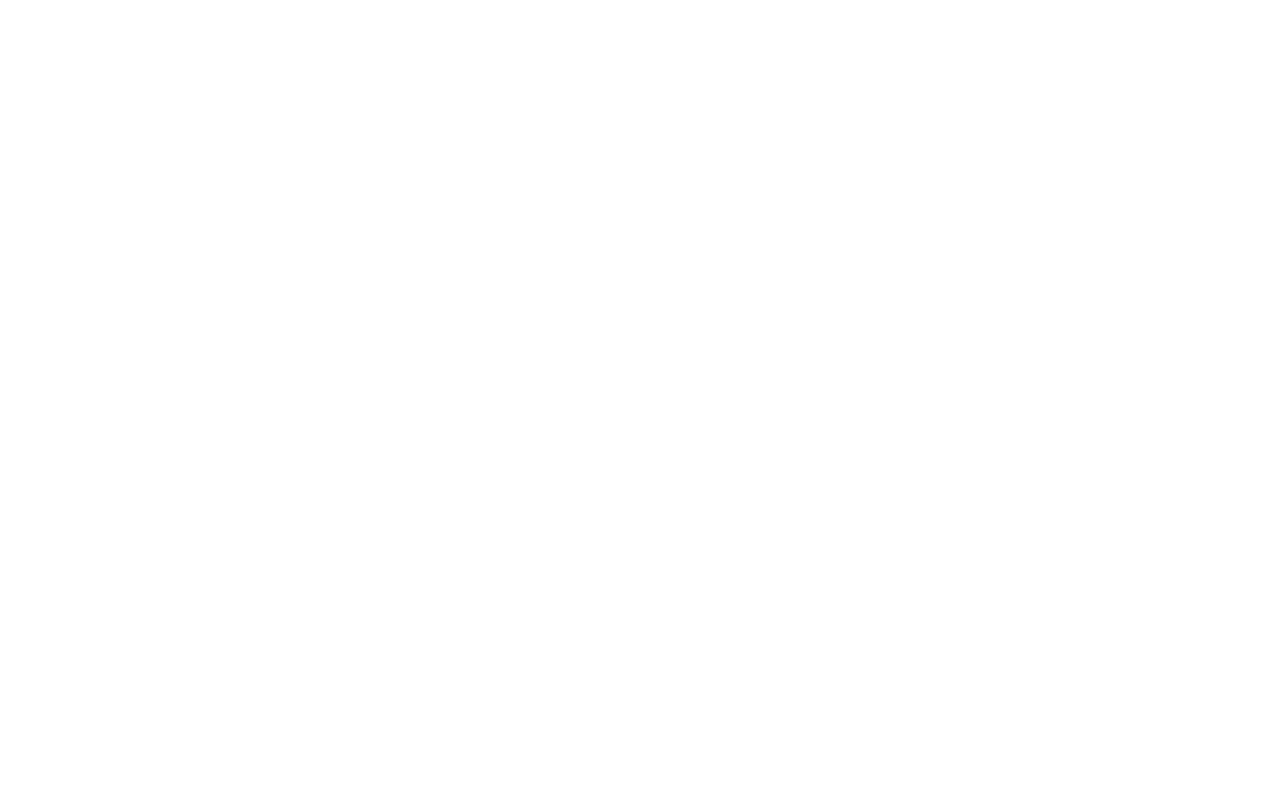
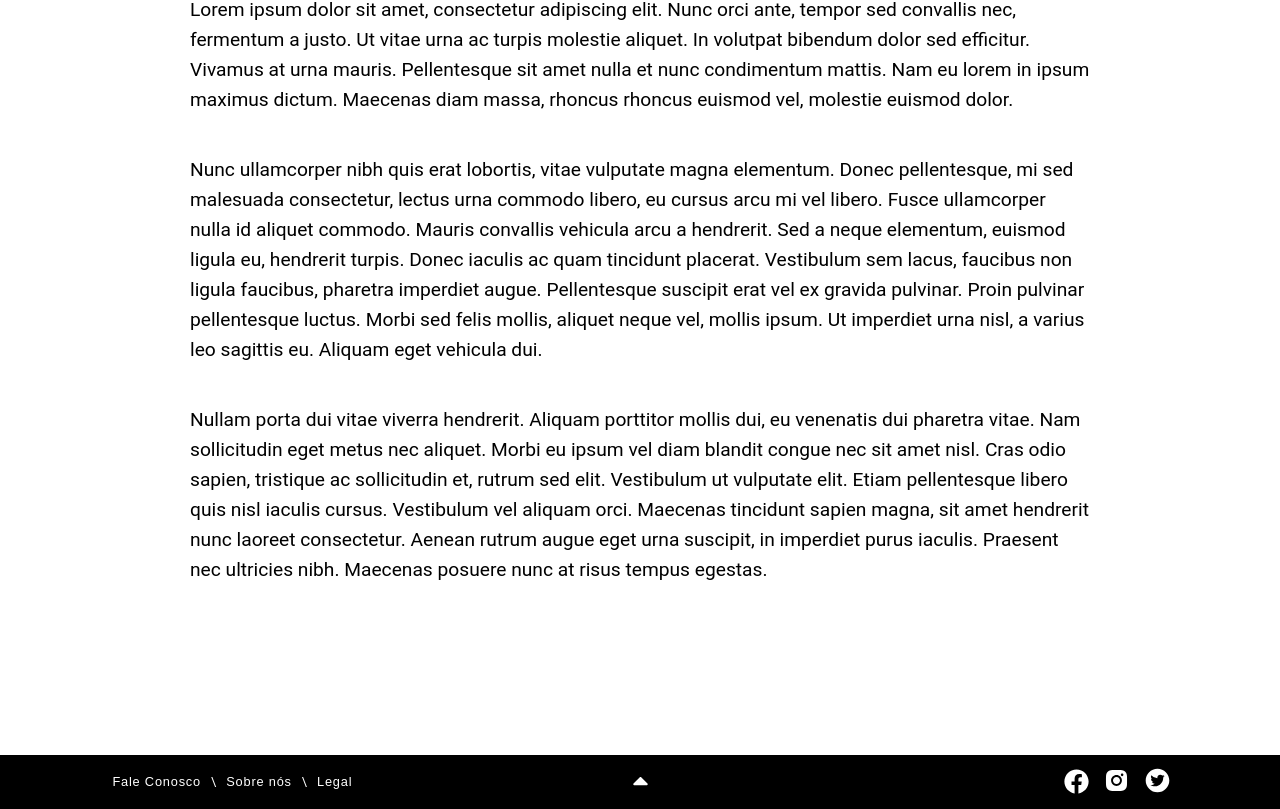
Before and after one commit to ismaelguimaraes/projeto-5gs, a React (Create React App) app: page /informacoes in a window 1280 px wide. Shown: the part 503-1312 px from the top of the page. Before the commit the page ends 800 px from the top, so only its background shows below. Built offline with nearby package versions, Linux system fonts and the light colour scheme; the HTML template or start-up script is replaced by a standard one.

Commit message:
Otimizei o código e criei a página de tecnologia 5g e sustentabilidade

```diff
--- a/src/components/Comparativo/index.js
+++ b/src/components/Comparativo/index.js
@@ -1,7 +1,7 @@
-import React, {useState} from 'react';
+import React from 'react';
 import { Comparacao, Requisitos, Conteudo} from './styles';
+import {Link} from 'react-router-dom';
 import {FaTachometerAlt, FaStopwatch, FaMobileAlt, FaBatteryHalf} from 'react-icons/fa';
-import { Link } from 'react-router-dom';
 
 export default function ComparativoGrande(){
     return (
--- a/src/components/Comparativo/styles.js
+++ b/src/components/Comparativo/styles.js
@@ -4,12 +4,13 @@
 export const Comparacao = styled.div`
     background: #fff;
     color: #333;
-    padding: 50px 220px;
+    padding: 50px 0px;
     max-width: 100vw;
     box-sizing: border-box;
 
     display: flex;
     flex-direction: column;
+    align-items: center;
 
     justify-content: space-between;
 
--- a/src/components/header/index.js
+++ b/src/components/header/index.js
@@ -1,6 +1,6 @@
 import React from 'react';
-import { IoIosMenu } from 'react-icons/io'
-import { FaLeaf,  } from 'react-icons/fa'
+import { IoIosMenu } from 'react-icons/io';
+import { FaLeaf} from 'react-icons/fa';
 
 import { Headers } from './styles';
 
@@ -9,12 +9,14 @@
 export default function Header() {
 
     return (
+        <>
         <Headers id="menu">
-            <img src={logo} alt="5GS-Logotipo" height={35}/>
+            <a href="/"><img src={logo} alt="5GS-Logotipo" height={35}/></a>
             <div>
                 <IoIosMenu size={35}/>
                 <FaLeaf size={17} color="#4eb66a"/>
             </div>
         </Headers>
+        </>
     );
 }
--- a/src/pages/Home/index.js
+++ b/src/pages/Home/index.js
@@ -39,7 +39,7 @@
 
                 <p>O 5G representa uma oportunidade para repensar a organização da sociedade, a fim de apoiar abordagens sustentaveis para a vida.</p>
 
-                <Link to="/"></Link>
+                <Link to="/informacoes"></Link>
             </Conteudo>
 
             <Footer>
--- a/src/pages/Home/styles.js
+++ b/src/pages/Home/styles.js
@@ -30,19 +30,25 @@
         font-weight: 300;
         font-size: 4.5rem;
         text-align: start;
+        width: 430px;
+        background: #222;
     }
 
     p {
         font-size: 1.25rem;
         letter-spacing: 1.5px;
         text-align: start;
-        width: 480px;
+        width: 430px;
+        background: #222;
     }
 `;
 
 export const Video = styled.div`
+    display: flex;
+    flex-direction: column;
     width: 100vw;
-    height: 90vh;
+    min-height: 90vh;
+    align-items: center;
 
     padding: 50px 0px;
     background: #222 url(${bg2}) left no-repeat;
@@ -56,6 +62,8 @@
         font-family: Bebas neue;
         letter-spacing: 3px;
         margin-bottom: 30px;
+        background: #222;
+        padding: 10px 20px;
     }
 `;
 
--- /dev/null
+++ b/src/pages/Info/index.js
@@ -0,0 +1,49 @@
+import React from 'react';
+import {Container, Footer, RedesSociais, Info} from './styles';
+import InfoImg from '../../assets/imagens/InfoImg.jpg';
+import {FaCaretUp, FaFacebook} from 'react-icons/fa';
+import {AiFillInstagram, AiFillTwitterCircle} from 'react-icons/ai';
+
+export default function TS() {
+    return (
+        <>
+            <Container>
+                <section>
+                    <h2>Tecnologia 5G e Sustentabilidade</h2>
+                    <img src={InfoImg} alt="Imagem ilustrativa 5GS"/>
+
+                    <p>
+                        Lorem ipsum dolor sit amet, consectetur adipiscing elit. Nunc orci ante, tempor sed convallis nec, fermentum a justo. Ut vitae urna ac turpis molestie aliquet. In volutpat bibendum dolor sed efficitur. Vivamus at urna mauris. Pellentesque sit amet nulla et nunc condimentum mattis. Nam eu lorem in ipsum maximus dictum. Maecenas diam massa, rhoncus rhoncus euismod vel, molestie euismod dolor.
+                    </p>
+
+                    <p>
+                        Nunc ullamcorper nibh quis erat lobortis, vitae vulputate magna elementum. Donec pellentesque, mi sed malesuada consectetur, lectus urna commodo libero, eu cursus arcu mi vel libero. Fusce ullamcorper nulla id aliquet commodo. Mauris convallis vehicula arcu a hendrerit. Sed a neque elementum, euismod ligula eu, hendrerit turpis. Donec iaculis ac quam tincidunt placerat. Vestibulum sem lacus, faucibus non ligula faucibus, pharetra imperdiet augue. Pellentesque suscipit erat vel ex gravida pulvinar. Proin pulvinar pellentesque luctus. Morbi sed felis mollis, aliquet neque vel, mollis ipsum. Ut imperdiet urna nisl, a varius leo sagittis eu. Aliquam eget vehicula dui.
+
+                    </p>
+
+                    <p>
+                        Nullam porta dui vitae viverra hendrerit. Aliquam porttitor mollis dui, eu venenatis dui pharetra vitae. Nam sollicitudin eget metus nec aliquet. Morbi eu ipsum vel diam blandit congue nec sit amet nisl. Cras odio sapien, tristique ac sollicitudin et, rutrum sed elit. Vestibulum ut vulputate elit. Etiam pellentesque libero quis nisl iaculis cursus. Vestibulum vel aliquam orci. Maecenas tincidunt sapien magna, sit amet hendrerit nunc laoreet consectetur. Aenean rutrum augue eget urna suscipit, in imperdiet purus iaculis. Praesent nec ultricies nibh. Maecenas posuere nunc at risus tempus egestas.
+                    </p>
+                </section>
+            </Container>
+
+            <Footer>
+                <Info>
+                    <a href="#">Fale Conosco</a>
+                    <p>\</p>
+                    <a href="#">Sobre nós</a>
+                    <p>\</p>
+                    <a href="#">Legal</a>
+                </Info>
+
+                <a href=""><FaCaretUp size={25}/></a>
+
+                <RedesSociais>
+                    <a href="https:\\facebook.com"><FaFacebook size={25}/></a>
+                    <a href="instagram.com" ><AiFillInstagram size={27}/></a>
+                    <a href="instagram.com"><AiFillTwitterCircle size={27}/></a>
+                </RedesSociais>
+            </Footer>
+        </>
+    );
+}
--- /dev/null
+++ b/src/pages/Info/styles.js
@@ -0,0 +1,95 @@
+import styled from 'styled-components';
+
+export const Container = styled.div`
+    display: grid;
+    justify-content: center;
+    justify-content: center;
+    padding: 130px 0;
+
+    section {
+        display: flex;
+        max-width: 900px;
+        flex-direction: column;
+    }
+
+    h2 {
+        font-family: Bebas neue;
+        font-weight: 50;
+        letter-spacing: 2px;
+        font-size: 2.7rem;
+        margin-bottom: 20px;
+    }
+
+    img {
+        margin-bottom: 40px;
+    }
+
+    p {
+        margin-bottom: 40px;
+        font-family: roboto;
+        font-size: 1.2rem;
+        line-height: 30px;
+    }
+
+`;
+
+export const Footer = styled.footer`
+    color: #fff;
+    top: 100%;
+    display: grid;
+    grid-template-columns: 1fr 1fr 1fr;
+    background: #000;
+    padding: 12px 8%;
+    align-items: center;
+    justify-content: space-between;
+
+    svg {
+            &:hover {
+            color: #97FF83;
+            }
+        }
+
+    p {
+        padding: 0 10px;
+        font-size: 0.8rem;
+    }
+
+    a {
+        color: #fff;
+        justify-self: center;
+        font-family: 'Gilroy', sans-serif;
+
+        font-size: 0.8rem;
+        text-align: center;
+
+        cursor: pointer;
+
+        &:first-child{
+            padding-left: 10px;
+        }
+
+        transition: background cubic-bezier(0.075, 0.82, 0.165, 1) 2s;
+
+        &:hover {
+            color: #97FF83;
+        }
+    }
+
+    svg {
+        color: #fff;
+    }
+`;
+
+export const Info = styled.div`
+    display: flex;
+    justify-items: center;
+    align-items: center;
+`;
+
+export const RedesSociais = styled.div`
+    justify-self: end;
+
+    a {
+        padding: 0 7px;
+    }
+`;
--- a/src/routes.js
+++ b/src/routes.js
@@ -2,12 +2,14 @@
 import { BrowserRouter, Switch, Route } from 'react-router-dom';
 
 import Home from './pages/Home';
+import Info from './pages/Info';
 
 export default function Routes(){
     return(
         <BrowserRouter>
             <Switch>
                 <Route path="/" exact component={Home} />
+                <Route path="/informacoes" exact component={Info} />
             </Switch>
         </BrowserRouter>
     );
```
Also changed, not shown: src/assets/imagens/InfoImg.jpg (added), src/components/Buttons/index.js (deleted), 1 other file (tests, documents, lock files or other folders). Lines whose indentation alone changed are shown as unchanged.
